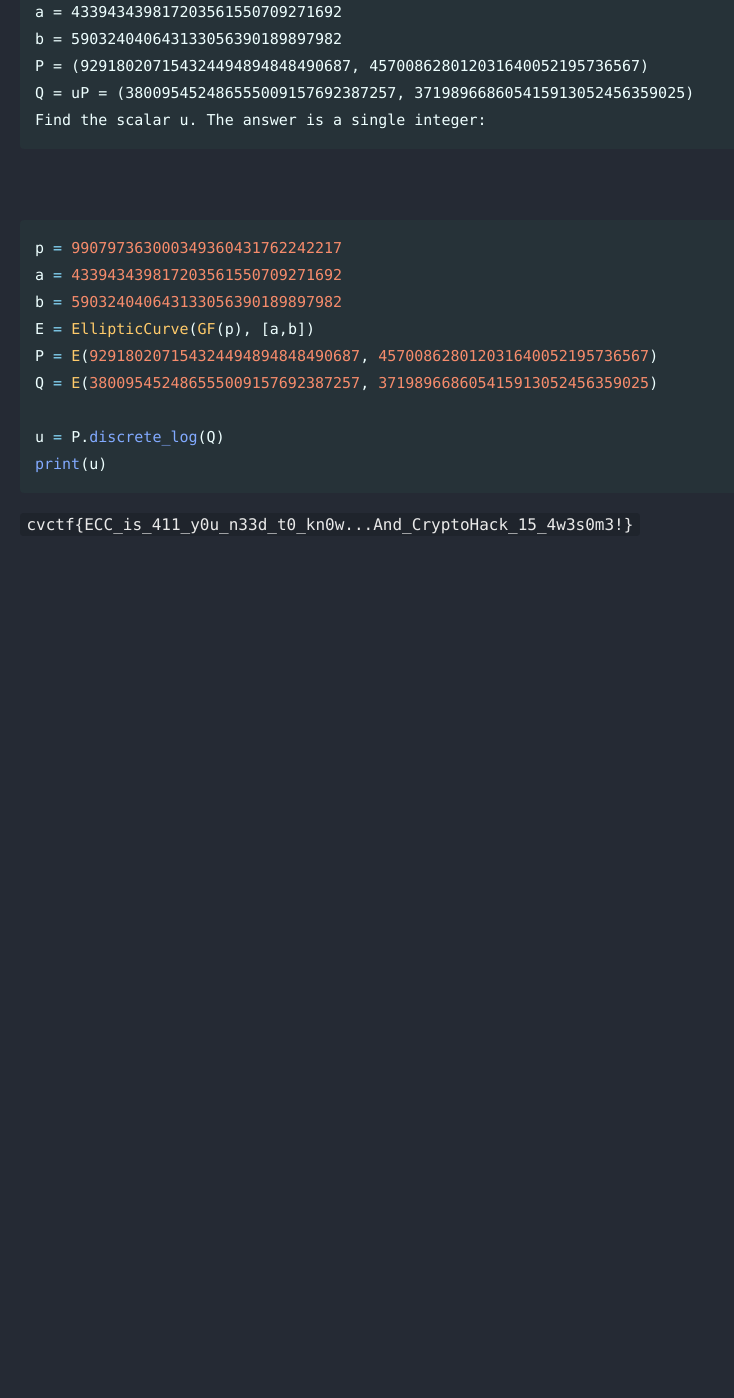
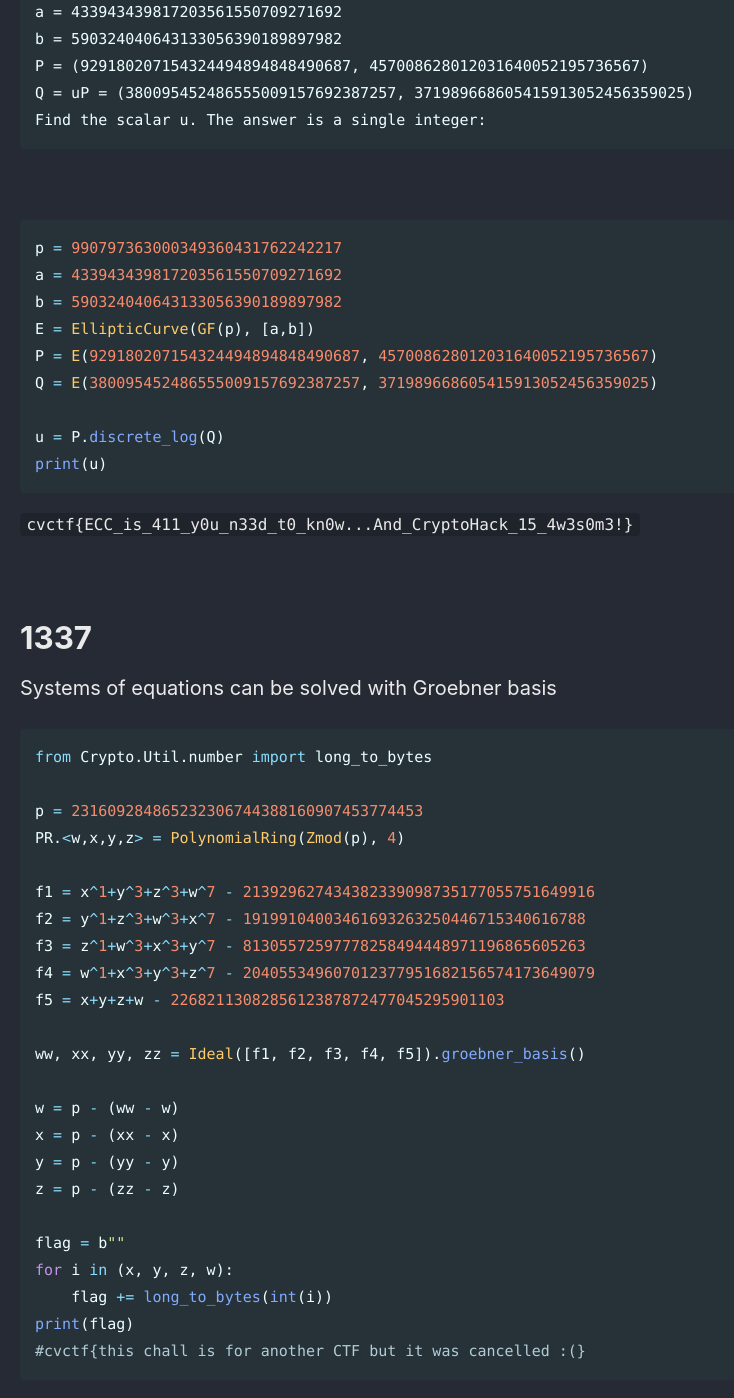
Before and after one commit to Connor-McCartney/Connor-McCartney.github.io, a Jekyll site: the page built from _pages/cryptography/other/cryptoverse-CTF-2022.md, in a window 1280 px wide and 1400 px high, scrolled down 9992 px. Shown: the whole window, without its empty margins (0-734 px from the left). Built offline with Jekyll 4.4.1, drawn with Linux system fonts in a browser that asks for light colours; cached includes are drawn as plain includes; before the commit the page ends 10586 px from its top, so only the background shows below that.

Commit message:
Update cryptoverse-CTF-2022.md

````diff
--- a/_pages/cryptography/other/cryptoverse-CTF-2022.md
+++ b/_pages/cryptography/other/cryptoverse-CTF-2022.md
@@ -393,3 +393,37 @@ print(u)
 ```
 
 `cvctf{ECC_is_411_y0u_n33d_t0_kn0w...And_CryptoHack_15_4w3s0m3!}`
+
+<br>
+
+# 1337
+
+Systems of equations can be solved with Groebner basis
+
+```python
+from Crypto.Util.number import long_to_bytes
+
+p = 231609284865232306744388160907453774453
+PR.<w,x,y,z> = PolynomialRing(Zmod(p), 4)
+
+f1 = x^1+y^3+z^3+w^7 - 213929627434382339098735177055751649916
+f2 = y^1+z^3+w^3+x^7 - 19199104003461693263250446715340616788
+f3 = z^1+w^3+x^3+y^7 - 81305572597778258494448971196865605263
+f4 = w^1+x^3+y^3+z^7 - 204055349607012377951682156574173649079
+f5 = x+y+z+w - 2268211308285612387872477045295901103
+
+ww, xx, yy, zz = Ideal([f1, f2, f3, f4, f5]).groebner_basis()
+
+w = p - (ww - w)
+x = p - (xx - x)
+y = p - (yy - y)
+z = p - (zz - z)
+
+flag = b""
+for i in (x, y, z, w):
+    flag += long_to_bytes(int(i))
+print(flag)
+#cvctf{this chall is for another CTF but it was cancelled :(}
+```
+
+<br>
````
